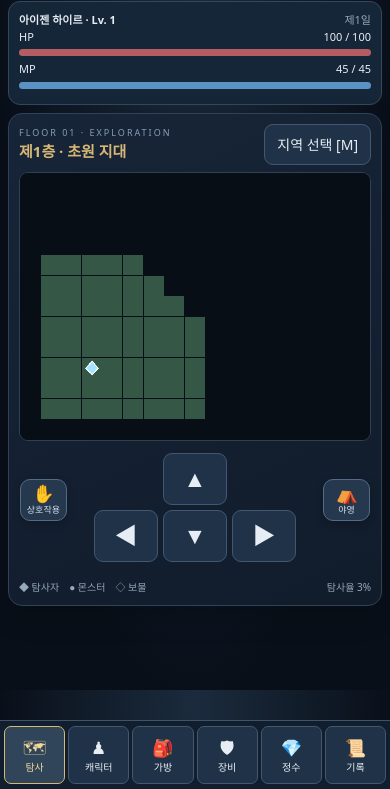
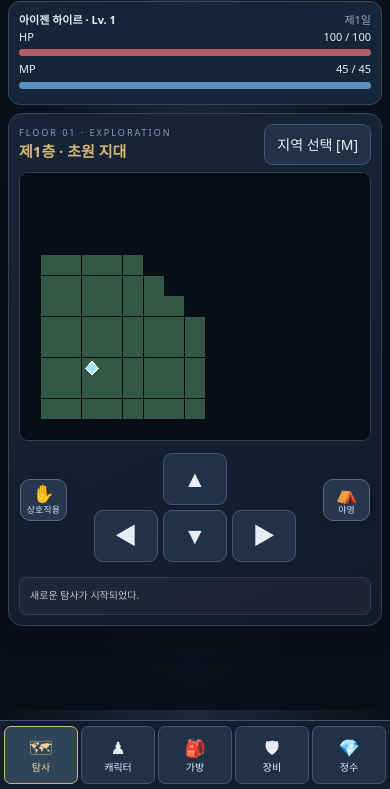
Before and after one commit to anjunhui007-dev/Abyss_v0_1, a plain HTML site: page docs/index.html in a window 390 px wide. Shown: the part 55-844 px from the top of the page. Drawn offline with Linux system fonts and the light colour scheme.

Commit message:
Replace exploration legend and progress with expandable recent log; simplify mobile navigation

```diff
--- a/docs/index.html
+++ b/docs/index.html
@@ -40,7 +40,7 @@ header{padding:10px 12px 4px;flex-direction:row;align-items:center}header h1{fon
 .dpad{display:grid;grid-template-columns:repeat(3,64px);grid-template-rows:repeat(2,52px);justify-content:center;gap:5px;margin:12px auto;touch-action:none;user-select:none;-webkit-user-select:none}
 .dpad button{font-size:23px;touch-action:none;user-select:none;-webkit-user-select:none;padding:0}
 .dpad .up{grid-column:2;grid-row:1}.dpad .left{grid-column:1;grid-row:2}.dpad .center{display:none}.dpad .rightbtn{grid-column:3;grid-row:2}.dpad .down{grid-column:2;grid-row:2}
-.bottom-nav{display:grid;grid-template-columns:repeat(6,minmax(0,1fr));position:fixed;bottom:0;left:0;right:0;z-index:15;padding:5px 4px calc(5px + env(safe-area-inset-bottom));background:#111e2e;border-top:1px solid #40536b;gap:3px}
+.bottom-nav{display:grid;grid-template-columns:repeat(5,minmax(0,1fr));position:fixed;bottom:0;left:0;right:0;z-index:15;padding:5px 4px calc(5px + env(safe-area-inset-bottom));background:#111e2e;border-top:1px solid #40536b;gap:3px}
 .bottom-nav button{font-size:10px;min-width:0;padding:8px 0;border-radius:7px}.bottom-nav button span{display:block;font-size:17px}
 .mobile-screen{display:block;position:fixed;inset:0 0 calc(65px + env(safe-area-inset-bottom));z-index:14;overflow:auto;padding:16px 12px 20px}
 .mobile-screen[hidden]{display:none}
@@ -77,14 +77,22 @@ header{padding:10px 12px 4px;flex-direction:row;align-items:center}header h1{fon
 .mobile-controls #mobileCamp{right:0}
 .mobile-controls{height:108px}
 }
+
+.mapfoot{display:block;margin-top:8px}
+.recent-log{display:flex;align-items:center;gap:6px;min-width:0;background:rgba(255,255,255,.045);border:1px solid rgba(235,241,249,.10);border-radius:8px;padding:3px 5px 3px 10px;color:rgba(238,243,250,.78);font-size:11px;line-height:1.5}
+#recentLogText{flex:1;overflow:hidden;text-overflow:ellipsis;white-space:nowrap}
+#recentLogToggle{flex:none;padding:1px 8px;min-width:29px;min-height:27px;background:transparent;border:0;color:#e0e7f1;font-size:19px}
+.recent-log-older{padding:5px 10px;background:rgba(255,255,255,.035);border-radius:0 0 8px 8px;font-size:11px;color:rgba(222,232,244,.65);line-height:1.8}
+.recent-log-older[hidden]{display:none!important}
+@media(max-width:680px){.mapfoot{margin-top:7px}.recent-log{font-size:10px}}
 </style></head><body>
 <header><div><div class="sub">THE GREAT LABYRINTH</div><h1>대미궁 아비스</h1></div><div class="toolbar"><button id="save">저장</button><button id="load">불러오기</button><button id="newrun">새 탐사 회차</button></div></header>
 <div class="mobile-hud"><div class="between"><strong>아이젠 하이르 · <span id="mlevel">Lv. 1</span></strong><span id="mday" class="muted"></span></div><div class="between"><span>HP</span><span id="mhptext"></span></div><div class="meter"><span id="mhpbar"></span></div><div class="between"><span>MP</span><span id="mmptext"></span></div><div class="meter mp"><span id="mmpbar"></span></div></div><main class="layout"><aside class="panel"><h2>탐사자 · 아이젠 하이르</h2><div class="between"><strong id="level"></strong><span class="muted" id="day"></span></div><div class="line"></div><div class="between"><span>HP</span><span id="hptext"></span></div><div class="meter"><span id="hpbar"></span></div><div class="between"><span>MP</span><span id="mptext"></span></div><div class="meter mp"><span id="mpbar"></span></div><div class="between"><span>EXP</span><span id="xptext"></span></div><div class="meter xp"><span id="xpbar"></span></div><h2>능력치</h2><div class="stats" id="stats"></div><div class="actions"><button id="allocate">능력치 투자 [N]</button></div><div class="line"></div><div class="between"><span>보유 골드</span><strong class="gold" id="gold"></strong></div><div class="between"><span>정수</span><strong id="essence">없음</strong></div></aside>
-<section class="panel"><div class="maphead"><div><div class="sub">FLOOR 01 · EXPLORATION</div><h2 id="region"></h2></div><button id="regions">지역 선택 [M]</button></div><div class="mapbox"><canvas id="map" width="680" height="520" aria-label="탐사 지도"></canvas></div><div class="mobile-controls"><button id="mobileInteract" class="side-action" aria-label="상호작용">✋<small>상호작용</small></button><div class="dpad" aria-label="터치 이동"><button class="up" data-dx="0" data-dy="-1" aria-label="위로">▲</button><button class="left" data-dx="-1" data-dy="0" aria-label="왼쪽">◀</button><button class="rightbtn" data-dx="1" data-dy="0" aria-label="오른쪽">▶</button><button class="down" data-dx="0" data-dy="1" aria-label="아래">▼</button></div><button id="mobileCamp" class="side-action" aria-label="야영">⛺<small>야영</small></button></div><div class="mapfoot"><span>◆ 탐사자　● 몬스터　◇ 보물</span><span id="progress"></span></div><div class="actions"><button id="interact">상호작용 [E]</button><button id="camp">야영 [C]</button><button id="respawn" class="desktop-respawn">재출현 [R]</button></div><p class="muted" style="font-size:12px;margin-bottom:0">이동: <kbd>W</kbd><kbd>A</kbd><kbd>S</kbd><kbd>D</kbd> / 방향키 · 지역: <kbd>M</kbd> · 몬스터는 이동하지 않음</p></section>
+<section class="panel"><div class="maphead"><div><div class="sub">FLOOR 01 · EXPLORATION</div><h2 id="region"></h2></div><button id="regions">지역 선택 [M]</button></div><div class="mapbox"><canvas id="map" width="680" height="520" aria-label="탐사 지도"></canvas></div><div class="mobile-controls"><button id="mobileInteract" class="side-action" aria-label="상호작용">✋<small>상호작용</small></button><div class="dpad" aria-label="터치 이동"><button class="up" data-dx="0" data-dy="-1" aria-label="위로">▲</button><button class="left" data-dx="-1" data-dy="0" aria-label="왼쪽">◀</button><button class="rightbtn" data-dx="1" data-dy="0" aria-label="오른쪽">▶</button><button class="down" data-dx="0" data-dy="1" aria-label="아래">▼</button></div><button id="mobileCamp" class="side-action" aria-label="야영">⛺<small>야영</small></button></div><div class="mapfoot"><div id="recentLog" class="recent-log"><span id="recentLogText"></span><button id="recentLogToggle" type="button" aria-label="이전 탐사 기록 펼치기" aria-expanded="false">⌄</button></div><div id="recentLogOlder" class="recent-log-older" hidden></div></div><div class="actions"><button id="interact">상호작용 [E]</button><button id="camp">야영 [C]</button><button id="respawn" class="desktop-respawn">재출현 [R]</button></div><p class="muted" style="font-size:12px;margin-bottom:0">이동: <kbd>W</kbd><kbd>A</kbd><kbd>S</kbd><kbd>D</kbd> / 방향키 · 지역: <kbd>M</kbd> · 몬스터는 이동하지 않음</p></section>
 <aside class="panel right"><h2>탐사 기록</h2><div class="between"><span class="muted">이번 탐사</span><span class="gold" id="run"></span></div><div class="line"></div><div class="log" id="log" aria-live="polite"></div></aside></main><div class="footer">웹 프로토타입 · Godot 원본은 별도로 보존됩니다 · 자동 저장 지원</div>
 
 
-<nav class="bottom-nav" aria-label="모바일 메뉴"><button data-tab="explore" class="active"><span>🗺</span>탐사</button><button data-tab="character"><span>♟</span>캐릭터</button><button data-tab="bag"><span>🎒</span>가방</button><button data-tab="gear"><span>🛡</span>장비</button><button data-tab="essence"><span>💎</span>정수</button><button data-tab="history"><span>📜</span>기록</button></nav>
+<nav class="bottom-nav" aria-label="모바일 메뉴"><button data-tab="explore" class="active"><span>🗺</span>탐사</button><button data-tab="character"><span>♟</span>캐릭터</button><button data-tab="bag"><span>🎒</span>가방</button><button data-tab="gear"><span>🛡</span>장비</button><button data-tab="essence"><span>💎</span>정수</button></nav>
 <section id="mobileScreen" class="mobile-screen" hidden aria-label="모바일 메뉴"></section>
 <section id="combatScreen" class="combat-screen" aria-label="전투"></section>
 <section id="rewardScreen" class="reward-screen" aria-label="전투 결과"></section>
@@ -99,7 +107,8 @@ let game,battle=null;
 function initial(){return {run:1,region:0,player:{...start},level:1,exp:0,gold:0,hp:100,mp:45,points:0,stats:{STR:20,AGI:5,HP:5,MP:5,WIL:5,MAG:5,LUK:20},activity:0,day:1,maps:{},events:[]}}
 function maxhp(){return 75+game.stats.HP*5}function maxmp(){return 30+game.stats.MP*3}function needxp(){return 100+(game.level-1)*140}
 function log(msg){game.events.unshift(msg);game.events=game.events.slice(0,120);renderLog()}
-function renderLog(){$("log").innerHTML="";game.events.forEach((s,i)=>{let d=document.createElement("div");d.className="entry";d.textContent=s;$("log").append(d)})}
+function renderLog(){$("log").innerHTML="";game.events.forEach((s,i)=>{let d=document.createElement("div");d.className="entry";d.textContent=s;$("log").append(d)});renderRecentLog()}
+function renderRecentLog(){const entries=game.events||[];$("recentLogText").textContent=entries[0]||"탐사를 시작한다.";const older=$("recentLogOlder");older.replaceChildren();entries.slice(1,5).forEach(msg=>{const line=document.createElement("div");line.textContent=msg;older.append(line)});$("recentLogToggle").style.visibility=entries.length>1?"visible":"hidden"}
 function tileMap(region,seed){let tiles=new Uint8Array(W*H);const index=(x,y)=>y*W+x;for(let y=0;y<H;y++)for(let x=0;x<W;x++){let wall=x===0||y===0||x===W-1||y===H-1;const v=hash(x,y,region+91),fixed=hash(Math.floor(x/5),Math.floor(y/5),region+10);if(region===0)wall ||= fixed>.82&&v>.42;else if(region===1)wall ||= fixed>.58&&v>.32;else if(region===2)wall ||= ((x%9===0&&y%8!==3)||(y%10===0&&x%7!==4))&&x>7&&y>5||fixed>.83&&v>.43;else wall ||=fixed>.68&&v>.35;tiles[index(x,y)]=wall?1:0}
 for(let y=H-8;y<H-1;y++)for(let x=1;x<9;x++)tiles[index(x,y)]=0;
 const seen=new Set([id(start.x,start.y)]),queue=[{...start}];for(let k=0;k<queue.length;k++){const p=queue[k];for(const [dx,dy] of [[1,0],[-1,0],[0,1],[0,-1]]){const x=p.x+dx,y=p.y+dy,key=id(x,y);if(x>0&&y>0&&x<W-1&&y<H-1&&!tiles[index(x,y)]&&!seen.has(key)){seen.add(key);queue.push({x,y})}}}
@@ -111,7 +120,7 @@ function reveal(){const m=current();for(let y=Math.max(1,game.player.y-5);y<=Mat
 function visible(x,y){return Math.hypot(x-game.player.x,y-game.player.y)<=5.5}
 function draw(){const c=$("map"),ctx=c.getContext("2d");ctx.fillStyle="#080e15";ctx.fillRect(0,0,c.width,c.height);const ox=Math.max(0,Math.min(W-VW,game.player.x-Math.floor(VW/2))),oy=Math.max(0,Math.min(H-VH,game.player.y-Math.floor(VH/2))),m=current(),pal=[["#355746","#52604f"],["#244d40","#3d5d50"],["#4c4a49","#66615a"],["#344b4b","#53635c"]][game.region];for(let sy=0;sy<VH;sy++)for(let sx=0;sx<VW;sx++){const x=ox+sx,y=oy+sy,k=id(x,y),vis=visible(x,y),seen=!!m.explored[k];ctx.fillStyle=!seen?"#080e15":m.tiles[y*W+x]?pal[1]:pal[0];ctx.fillRect(sx*T,sy*T,T-1,T-1);if(seen&&!vis){ctx.fillStyle="#080e15bb";ctx.fillRect(sx*T,sy*T,T-1,T-1)}if(vis){const cx=sx*T+T/2,cy=sy*T+T/2;if(m.chests[k]){ctx.fillStyle="#dfba70";ctx.fillRect(cx-7,cy-6,14,12);ctx.fillStyle="#674925";ctx.fillRect(cx-2,cy-6,4,12)}if(m.monsters[k]){const kind=m.monsters[k];ctx.fillStyle={slime:"#d87978",wolf:"#e37d75",rat:"#cb6a72",beetle:"#b95b63"}[kind];ctx.beginPath();if(kind==="rat"){ctx.moveTo(cx,cy-9);ctx.lineTo(cx+9,cy+7);ctx.lineTo(cx-9,cy+7);ctx.closePath();ctx.fill()}else if(kind==="beetle")ctx.fillRect(cx-10,cy-10,20,20);else{ctx.arc(cx,cy,kind==="wolf"?12:9,0,Math.PI*2);ctx.fill()}}}}
 const px=(game.player.x-ox)*T+T/2,py=(game.player.y-oy)*T+T/2;ctx.fillStyle="#a4e4ff";ctx.beginPath();ctx.moveTo(px,py-13);ctx.lineTo(px+12,py);ctx.lineTo(px,py+13);ctx.lineTo(px-12,py);ctx.closePath();ctx.fill();ctx.strokeStyle="#fff";ctx.lineWidth=2;ctx.stroke()}
-function refresh(){ensure(game.region);reveal();$("region").textContent="제1층 · "+regions[game.region];$("level").textContent="Lv. "+game.level;$("day").textContent="제"+game.day+"일";$("hptext").textContent=game.hp+" / "+maxhp();$("mptext").textContent=game.mp+" / "+maxmp();$("xptext").textContent=game.exp+" / "+needxp();$("hpbar").style.width=100*game.hp/maxhp()+"%";$("mpbar").style.width=100*game.mp/maxmp()+"%";$("xpbar").style.width=100*game.exp/needxp()+"%";$("gold").textContent=game.gold.toLocaleString()+" G";$("run").textContent=game.run+"회차";$("stats").innerHTML=Object.entries(game.stats).map(([k,v])=>'<div class="stat">'+k+' <strong>'+v+'</strong></div>').join("");$("allocate").textContent="능력치 투자 [N] · "+game.points+"P";const m=current(),reachable=m.tiles.filter(v=>!v).length,seen=Object.keys(m.explored).filter(k=>{let [x,y]=k.split(",").map(Number);return !m.tiles[y*W+x]}).length;$("progress").textContent="탐사율 "+Math.round(seen/reachable*100)+"%";draw();renderLog();save()}
+function refresh(){ensure(game.region);reveal();$("region").textContent="제1층 · "+regions[game.region];$("level").textContent="Lv. "+game.level;$("day").textContent="제"+game.day+"일";$("hptext").textContent=game.hp+" / "+maxhp();$("mptext").textContent=game.mp+" / "+maxmp();$("xptext").textContent=game.exp+" / "+needxp();$("hpbar").style.width=100*game.hp/maxhp()+"%";$("mpbar").style.width=100*game.mp/maxmp()+"%";$("xpbar").style.width=100*game.exp/needxp()+"%";$("gold").textContent=game.gold.toLocaleString()+" G";$("run").textContent=game.run+"회차";$("stats").innerHTML=Object.entries(game.stats).map(([k,v])=>'<div class="stat">'+k+' <strong>'+v+'</strong></div>').join("");$("allocate").textContent="능력치 투자 [N] · "+game.points+"P";const m=current(),reachable=m.tiles.filter(v=>!v).length,seen=Object.keys(m.explored).filter(k=>{let [x,y]=k.split(",").map(Number);return !m.tiles[y*W+x]}).length;draw();renderLog();save()}
 function save(){try{localStorage.setItem(KEY,JSON.stringify(game))}catch(e){console.warn("저장 실패",e)}}
 function load(){try{const g=JSON.parse(localStorage.getItem(KEY));if(!g||!g.stats||!g.maps)throw Error("저장 없음");game=g;game.hp=Math.min(game.hp,maxhp());game.mp=Math.min(game.mp,maxmp());battle=null;close();refresh();log("저장된 탐사 기록을 불러왔다.")}catch(e){if(!game){game=initial();ensure(0);log("새로운 탐사가 시작되었다.");refresh()}else log("불러올 저장 기록이 없다.")}}
 function step(dx,dy){if(battle||$("back").classList.contains("open"))return;let x=game.player.x+dx,y=game.player.y+dy,m=current();if(x<0||y<0||x>=W||y>=H||m.tiles[y*W+x])return;game.player={x,y};game.activity++;reveal();const k=id(x,y);if(m.monsters[k])beginBattle(k,m.monsters[k]);else if(m.chests[k])log("근처에 보물상자가 있다. [E]로 열 수 있다.");if(game.activity>=10){game.activity=0;game.day++;game.hp=Math.min(maxhp(),game.hp+Math.round(maxhp()*.18));game.mp=Math.min(maxmp(),game.mp+Math.round(maxmp()*.25));respawn(false);log("하루가 지나 잠시 휴식을 취했다.")}refresh()}
@@ -164,7 +173,7 @@ const oldBattleMenu=battleMenu;battleMenu=function(){if(mobile()){renderCombat()
 const oldEndBattle=endBattle;endBattle=function(){const events=game.combatEvents||[];const last=events.slice(-5);const victory=last.some(x=>x.includes("처치!"));const defeat=last.some(x=>x.includes("쓰러졌다"));const escape=last.some(x=>x.includes("도주했다"));$("combatScreen").classList.remove("open");$("skillScreen").hidden=true;$("infoOverlay").hidden=true;oldEndBattle();if(mobile()){const reward=$("rewardScreen");reward.classList.add("open");const match=[...last].reverse().find(x=>x.includes("처치!"));reward.innerHTML='<div style="text-align:center;margin-top:12vh"><h1>'+(victory?"VICTORY":defeat?"DEFEAT":escape?"ESCAPED":"전투 종료")+'</h1><p>'+esc(match||last[last.length-1]||"전투가 종료되었습니다.")+'</p>'+(victory?'<div class="combat-card">획득한 경험치와 골드가 캐릭터에 반영되었습니다.<p class="muted">정수·전리품 드롭은 아직 구현되지 않았습니다.</p></div>':'')+'<button id="rewardReturn" style="width:100%;min-height:52px">탐사로 돌아가기</button></div>';$("rewardReturn").onclick=()=>reward.classList.remove("open")}}
 let moveTimer=null,moveDelay=null,movePointer=null;function stopMove(){clearTimeout(moveDelay);clearInterval(moveTimer);moveDelay=null;moveTimer=null;movePointer=null}
 document.querySelectorAll(".dpad button[data-dx]").forEach(btn=>{btn.addEventListener("pointerdown",e=>{if(!mobile()||battle||!$("mobileScreen").hidden)return;e.preventDefault();stopMove();movePointer=e.pointerId;try{btn.setPointerCapture(e.pointerId)}catch(_){}const dx=+btn.dataset.dx,dy=+btn.dataset.dy;step(dx,dy);if(battle){stopMove();return}moveDelay=setTimeout(()=>{moveTimer=setInterval(()=>{if(battle||!$("mobileScreen").hidden){stopMove();return}step(dx,dy)},180)},300)});["pointerup","pointercancel","lostpointercapture"].forEach(evt=>btn.addEventListener(evt,stopMove));btn.addEventListener("contextmenu",e=>e.preventDefault())});
-window.addEventListener("blur",stopMove);document.addEventListener("visibilitychange",()=>{if(document.hidden)stopMove()});document.querySelectorAll(".bottom-nav button").forEach(b=>b.onclick=()=>showTab(b.dataset.tab));$("mobileInteract").onclick=interact;$("mobileCamp").onclick=camp;
+window.addEventListener("blur",stopMove);document.addEventListener("visibilitychange",()=>{if(document.hidden)stopMove()});document.querySelectorAll(".bottom-nav button").forEach(b=>b.onclick=()=>showTab(b.dataset.tab));$("recentLogToggle").onclick=()=>{const older=$("recentLogOlder");older.hidden=!older.hidden;$("recentLogToggle").textContent=older.hidden?"⌄":"⌃";$("recentLogToggle").setAttribute("aria-expanded",String(!older.hidden))};$("mobileInteract").onclick=interact;$("mobileCamp").onclick=camp;
 const oldLoad=load;load=function(){oldLoad();if(game){normalizeGame();mobileHud()}};
 const oldKeyHandlerGuard=()=>mobile()&&(!$("mobileScreen").hidden||$("skillScreen").hidden===false||!$("infoOverlay").hidden||$("rewardScreen").classList.contains("open"));
 document.addEventListener("keydown",e=>{if(oldKeyHandlerGuard()&&["w","a","s","d","arrowup","arrowdown","arrowleft","arrowright"].includes(e.key.toLowerCase()))e.stopImmediatePropagation()},true);
```
